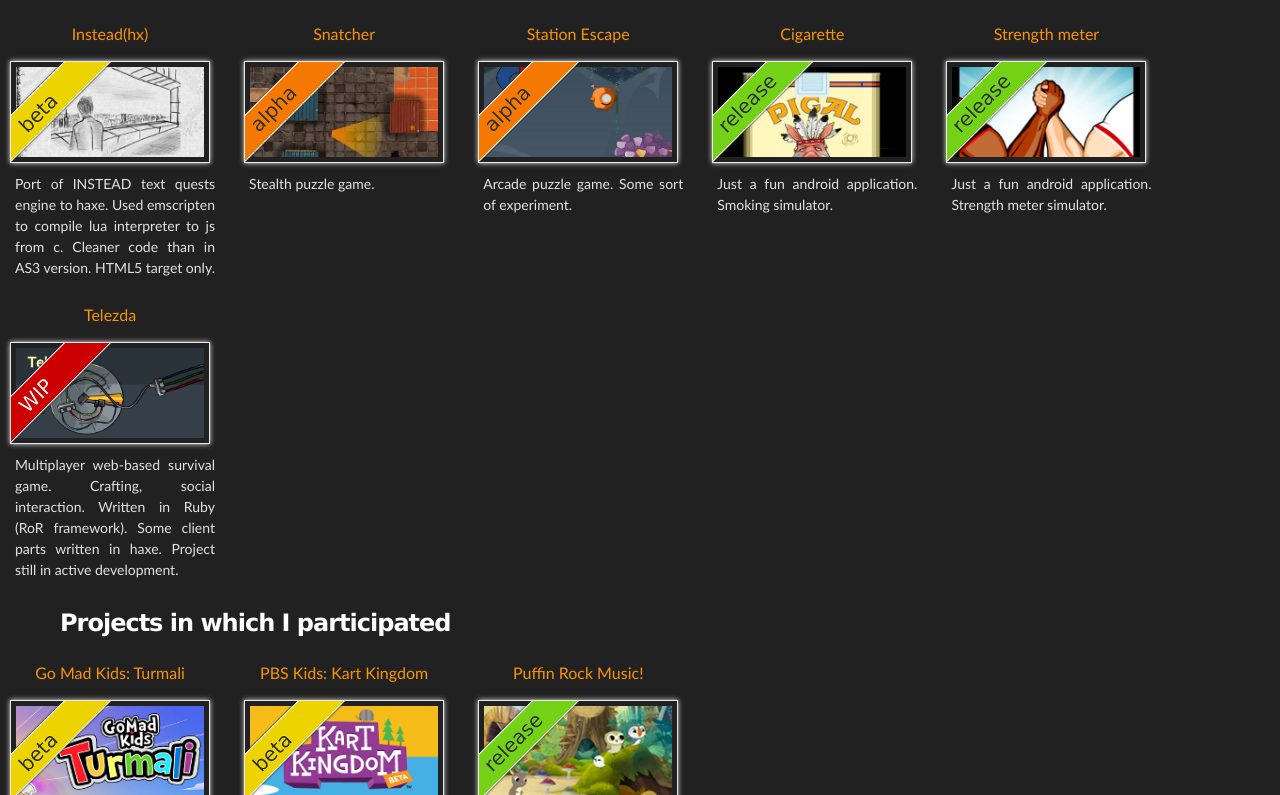
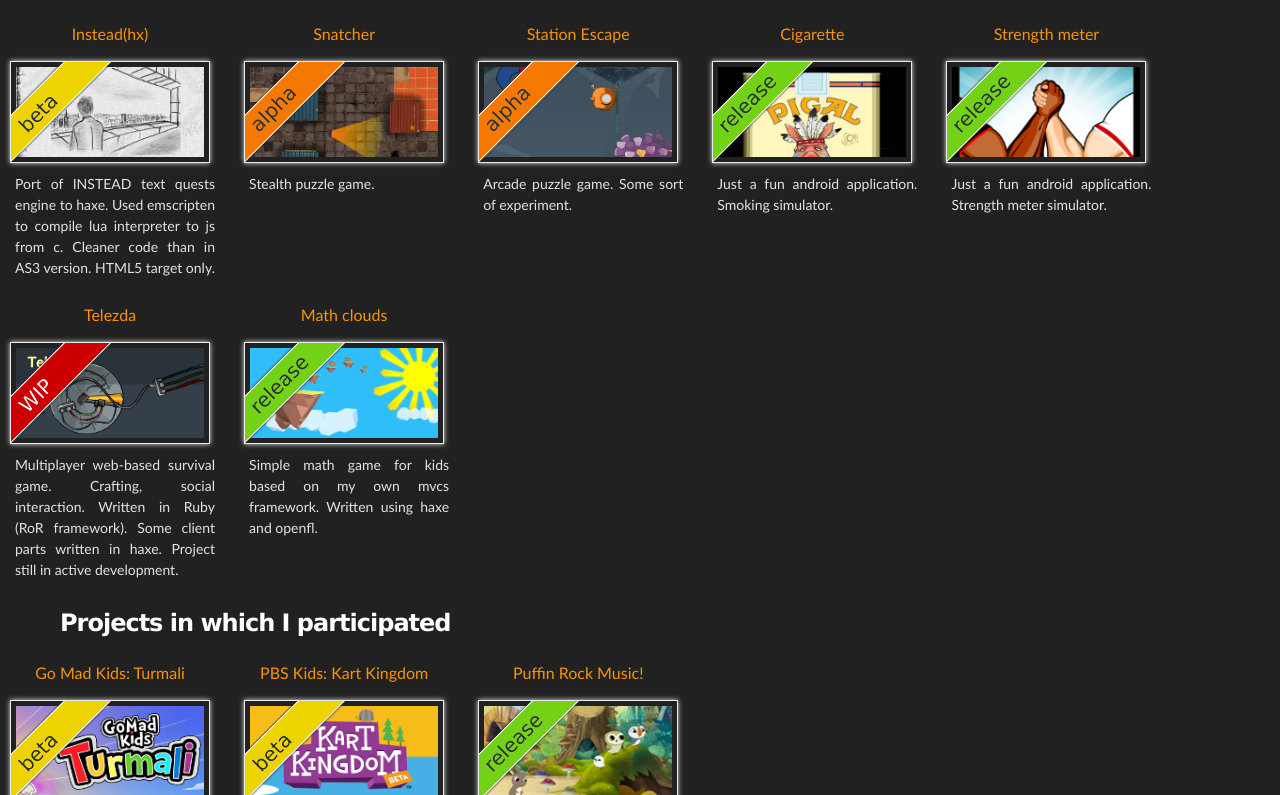
Before and after one commit to zaynyatyi/nailedgames.github.io, a plain HTML site: page index.html in a window 1280 px wide. Shown: the part 466-1261 px from the top of the page. Drawn offline with Linux system fonts and the light colour scheme.

Commit message:
math clouds game added

```diff
--- a/index.html
+++ b/index.html
@@ -177,6 +177,18 @@
                             </p>
                         </div>
                     </div>
+                    <div class="card grid-item">
+                        <a href="https://play.google.com/store/apps/details?id=com.nailedgames.PandasMath" target="_blank">
+                            <p class="card_caption">Math clouds</p>
+                            <img src="images/projects/math_clouds.png" />
+                        </a>
+                        <div class="icon release"></div>
+                        <div class="card_description">
+                            <p>
+                                Simple math game for kids based on my own mvcs framework. Written using haxe and openfl.
+                            </p>
+                        </div>
+                    </div>
                 </div>
                 <h2 class="projects_caption">Projects in which I participated</h2>
                 <div id="projects" class="grid">
```
Also changed, not shown: images/projects/math_clouds.png (added).
